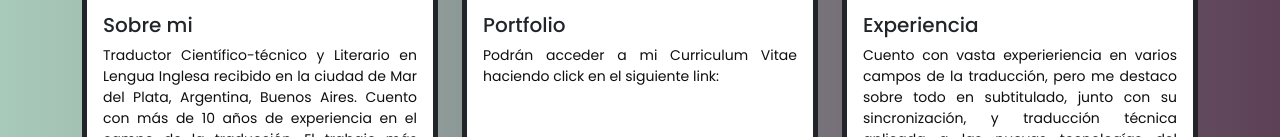
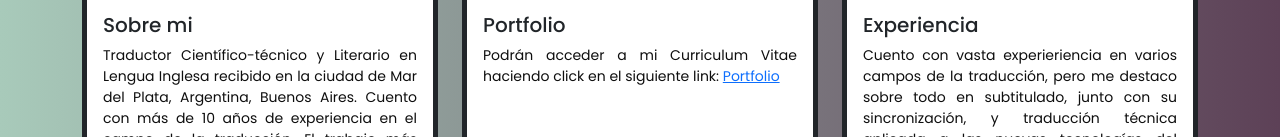
Before and after one commit to lucasdinezio/lmddtranslationsSite, a plain HTML site: page index.html in a window 1280 px wide. Shown: the part 1339-1476 px from the top of the page. Drawn offline with nearby package versions, Linux system fonts and the light colour scheme.

Commit message:
ahora si que esta listo para testear

```diff
--- a/index.html
+++ b/index.html
@@ -106,7 +106,7 @@
             <img src="https://img.freepik.com/free-photo/successful-computer-gadget-digital-close_1220-888.jpg?t=st=1660952695~exp=1660953295~hmac=88e405eefc57fe99893903844ee4de66a4fbe255480b02e67a89cce31bf54f52" class="card-img-top" alt="...">
             <div class="card-body">
               <h5 class="card-title">Portfolio</h5>
-              <p class="card-text">Podrán acceder a mi Curriculum Vitae haciendo click en el siguiente link:</p>
+              <p class="card-text">Podrán acceder a mi Curriculum Vitae haciendo click en el siguiente link: <a href="https://lucasdineziodabadieresume.netlify.app" target="_blank">Portfolio</a></p>
             </div>
 
           </div>
```
